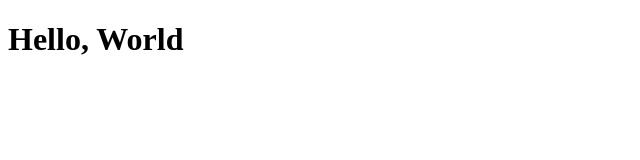
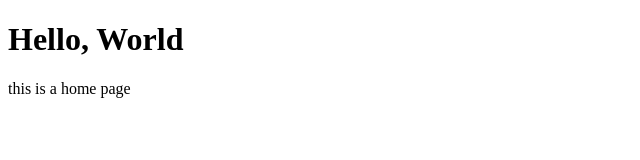
Before and after one commit to lalalangvii/learn-git, a plain HTML site: page index.html in a window 1280 px wide. Shown: the whole page, without its empty margins (0-640 px from the left). Drawn offline with Linux system fonts and the light colour scheme.

Commit message:
add some features

```diff
--- a/index.html
+++ b/index.html
@@ -7,5 +7,6 @@
 </head>
 <body>
     <h1>Hello, World</h1>
+    <p>this is a home page</p>
 </body>
 </html>
```
